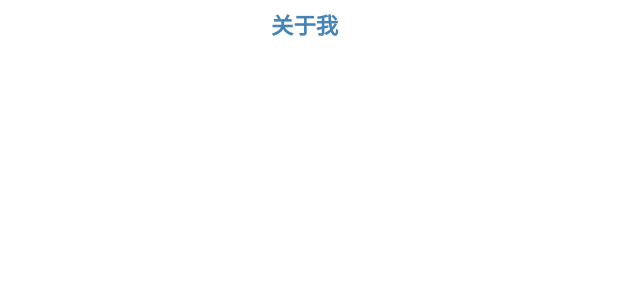
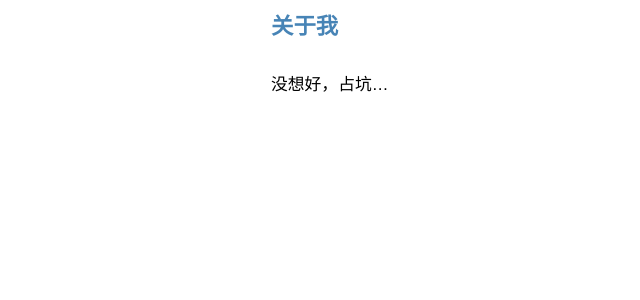
Before and after one commit to aNd1coder/and1coder.github.com, a Jekyll site: the page built from about.md, in a window 1280 px wide. Shown: the top 300 px of the page, without its empty margins (59-699 px from the left). Built offline with Jekyll 4.4.1, drawn with Linux system fonts in a browser that asks for light colours; Markdown is read by kramdown in place of the engine named in the settings.

Commit message:
首页装修

```diff
--- a/public/css/app.css
+++ b/public/css/app.css
@@ -19,7 +19,6 @@ body {
     font-size: 14px;
     font-family: Helvetica, STHeiti STXihei, Microsoft JhengHei, Microsoft YaHei, Arial;
     line-height: 1.5;
-    color: #fff;
     -webkit-text-size-adjust: 100%;
     -webkit-user-select: none;
     user-select: none;
```
